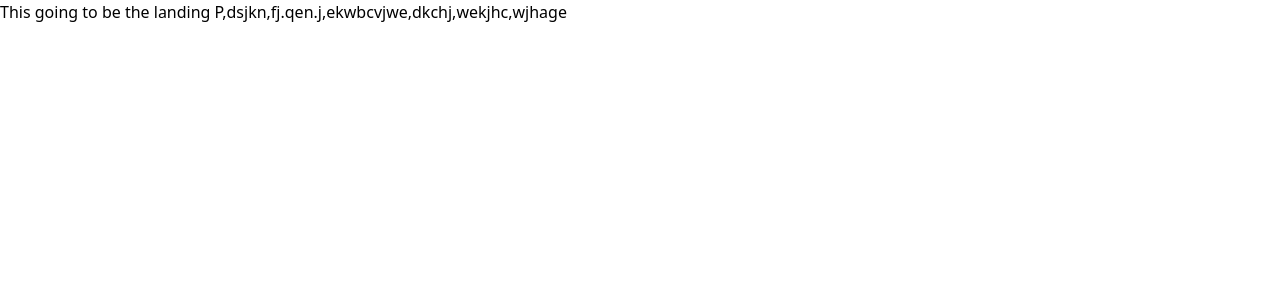
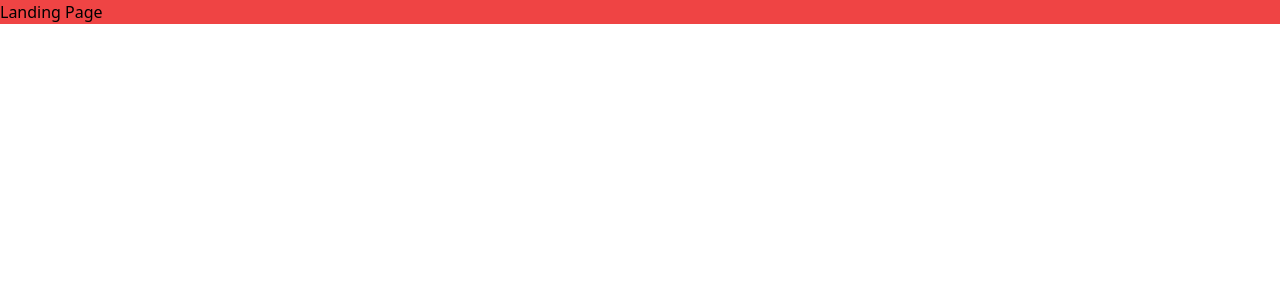
Before and after one commit to ZackyViriot/seat-nerd, a React (Create React App) app: page / in a window 1280 px wide. Shown: the top 300 px of the page. Built offline with nearby package versions, Linux system fonts and the light colour scheme.

Commit message:
added structure

```diff
--- a/src/Pages/LandingPage/LandingPage.jsx
+++ b/src/Pages/LandingPage/LandingPage.jsx
@@ -4,8 +4,8 @@ import React from 'react'
 
 export default function LandingPage(){
     return (
-        <div>
-            This going to be the landing P,dsjkn,fj.qen.j,ekwbcvjwe,dkchj,wekjhc,wjhage
+        <div className='bg-red-500'>
+            Landing Page
         </div>
     )
 }
```
